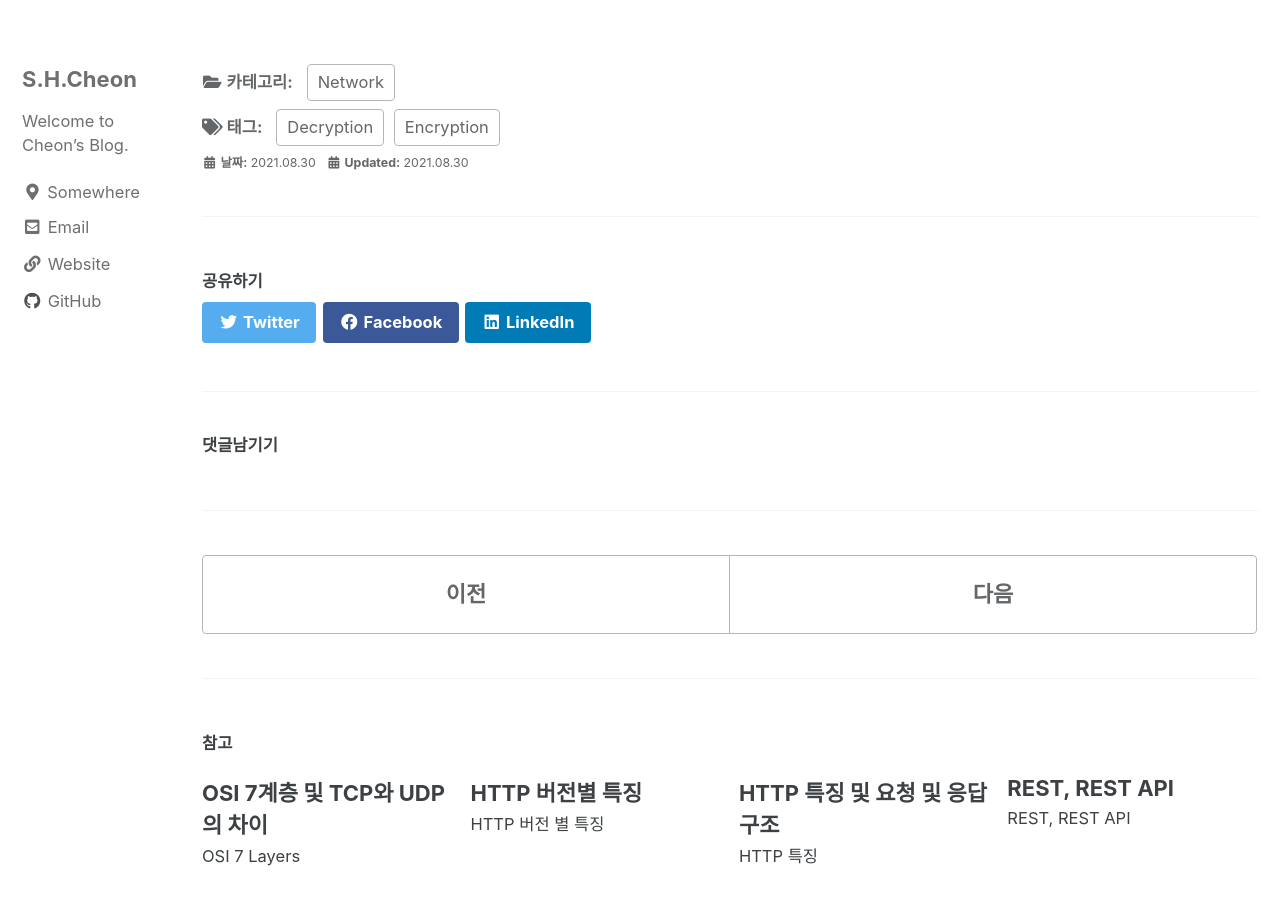
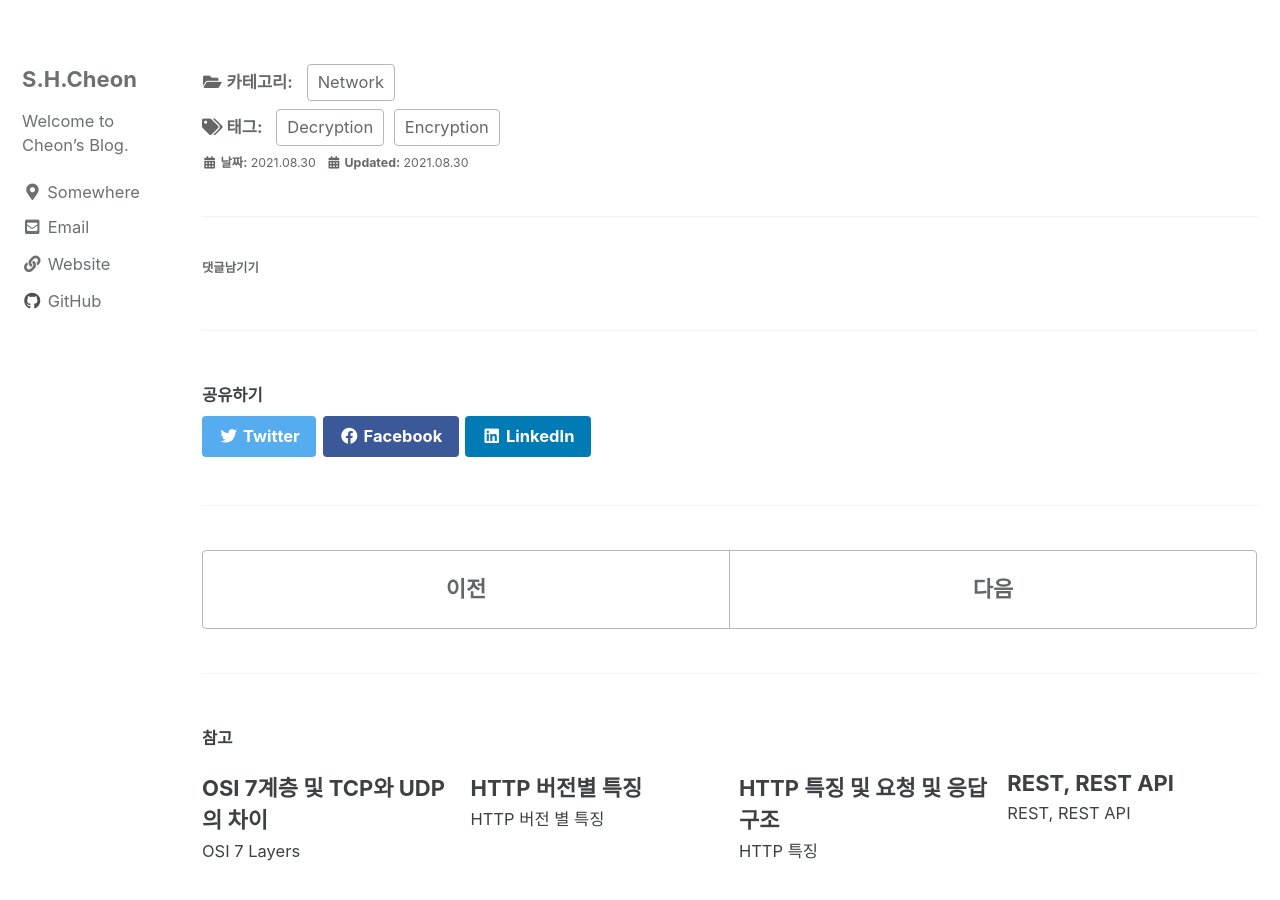
Before and after one commit to shcheon/myblog, a Jekyll site: the page built from _posts/network/2021-08-30-Network-Encryption-Decryption.md, in a window 1280 px wide and 900 px high, scrolled down 396 px. Built offline with Jekyll 4.4.1, drawn with Linux system fonts in a browser that asks for light colours; cached includes are drawn as plain includes; comment, search, counter and statistics services are not loaded.

Commit message:
Update single.html

```diff
--- a/_layouts/single.html
+++ b/_layouts/single.html
@@ -53,12 +53,12 @@ layout: default
         {% endif %}
         {% include page__taxonomy.html %}
         {% include page__date.html %}
+        {% if jekyll.environment == 'production' and site.comments.provider and page.comments %}
+          {% include comments.html %}
+        {% endif %}
       </footer>
 
       {% if page.share %}{% include social-share.html %}{% endif %}
-      {% if jekyll.environment == 'production' and site.comments.provider and page.comments %}
-        {% include comments.html %}
-      {% endif %}
 
       {% include post_pagination.html %}
     </div>
```
